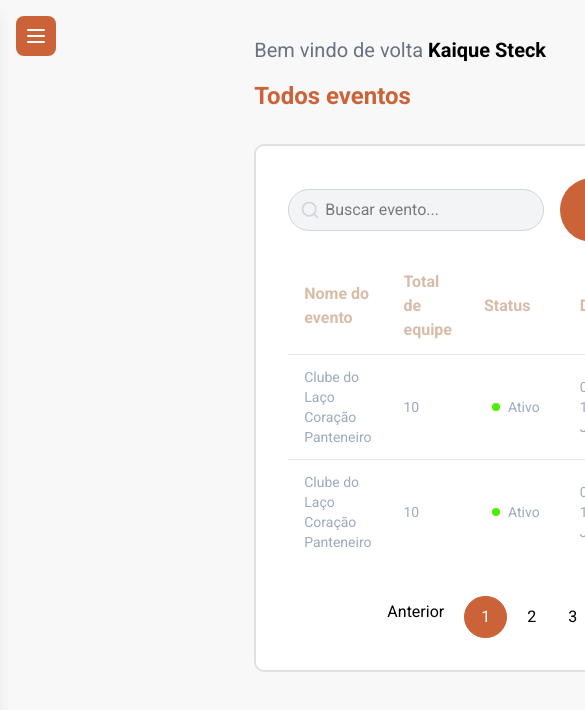
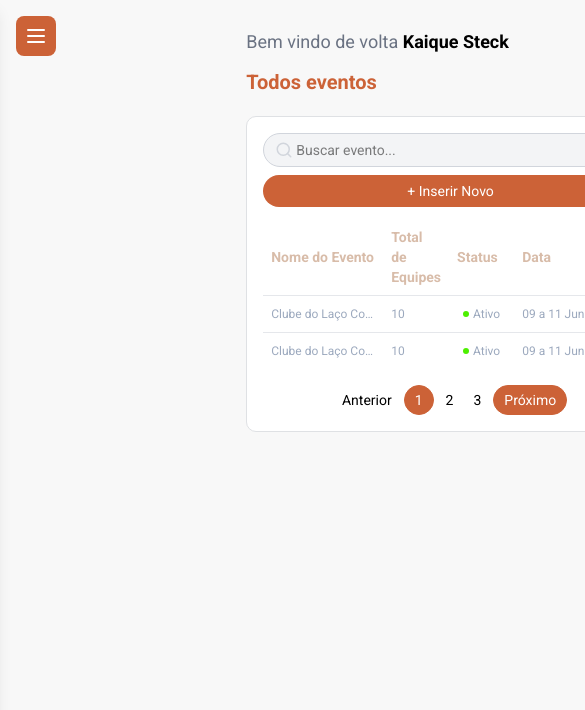
Before and after one commit to PauloAquarius0299/challenge-tropa-digital, a Next.js app: page /events in a window 390 px wide. Shown: the top 710 px of the page, 585 px wide, since content can reach past the window. Built offline with nearby package versions, Linux system fonts and the light colour scheme.

Commit message:
feat: add mobile styles in contents events

```diff
--- a/components/ContentHome.tsx
+++ b/components/ContentHome.tsx
@@ -3,83 +3,70 @@ import { EllipsisVertical, Search } from 'lucide-react'
 
 const ContentHome = () => {
   return (
-    <div className='flex flex-col p-4 gap-4'>
-      <h2 className='text-xl text-gray-500 '>
+    <div className='flex flex-col p-2 gap-3'>
+      <h2 className='text-lg text-gray-500'>
         Bem vindo de volta <span className='font-semibold text-black'>Kaique Steck</span>
       </h2>
-      <h1 className='font-bold text-2xl text-[#cc6237]'>Todos eventos</h1>
-      <div className='border-2 rounded-lg border-[#dfe1e4] bg-white p-8 mt-4'>
-        <div className="flex items-center justify-end">
-          <div className="flex items-center justify-end">
-          <div className="relative">
+      <h1 className='font-bold text-xl text-[#cc6237]'>Todos eventos</h1>
+
+      <div className='border rounded-lg border-[#dfe1e4] bg-white p-4 mt-2'>
+        {/* Search and Button - stacked on mobile */}
+        <div className="flex flex-col sm:flex-row gap-2 sm:items-center sm:justify-end">
+          <div className="relative w-full sm:w-auto">
             <span className="absolute left-3 top-1/2 -translate-y-1/2 text-gray-300 text-sm">
-              <Search size={20} />
+              <Search size={18} />
             </span>
             <input
               type="text"
               placeholder="Buscar evento..."
-              className="pl-9 pr-4 py-2 border border-gray-300 bg-gray-100 rounded-4xl w-64 focus:outline-none focus:ring-2 focus:ring-[#cc6237]"
+              className="pl-8 pr-3 py-1.5 border border-gray-300 bg-gray-100 rounded-full w-full sm:w-56 focus:outline-none focus:ring-2 focus:ring-[#cc6237] text-sm"
             />
           </div>
 
-          {/* Botão */}
-          <button className="ml-4 bg-[#cc6237] text-white px-4 py-2 cursor-pointer rounded-4xl hover:bg-[#b5562e]">
+          <button className="w-full sm:w-auto bg-[#cc6237] text-white px-3 py-1.5 cursor-pointer rounded-full hover:bg-[#b5562e] text-sm sm:ml-2">
             + Inserir Novo
           </button>
         </div>
-        </div>
-        {/* Tabela */}
-        <div className='overflow-x-auto'>
-          <table className='min-w-full  mt-4'>
-            <thead className='text-[#d8bca9] font-poppins font-medium'>
+
+        {/* Table - scrollable on mobile */}
+        <div className='overflow-x-auto mt-3'>
+          <table className='min-w-full'>
+            <thead className='text-[#d8bca9] font-medium'>
               <tr>
-                <th className='text-left py-3 px-4'>Nome do evento</th>
-                <th className='text-left py-3 px-4'>Total de equipe</th>
-                <th className='text-left py-3 px-4'>Status</th>
-                <th className='text-left py-3 px-4'>Data</th>
+                <th className='text-left py-2 px-2 text-sm'>Nome do Evento</th>
+                <th className='text-left py-2 px-2 text-sm'>Total de Equipes</th>
+                <th className='text-left py-2 px-2 text-sm'>Status</th>
+                <th className='text-left py-2 px-2 text-sm'>Data</th>
+                <th className='text-left py-2 px-2 text-sm'></th>
               </tr>
             </thead>
             <tbody>
-              <tr className='border-t border-gray-200 hover:bg-gray-50 text-[#9ca9be] text-sm'>
-                <td className='py-3 px-4 '>Clube do Laço Coração Panteneiro </td>
-                <td className='py-3 px-4'>10</td>
-                <td className="py-3 px-4">
-                  <span className="flex items-center gap-2  text-sm px-2 py-1 rounded-full w-fit">
-                    <span className="w-2 h-2 rounded-full bg-[#4def00]"></span>
-                    Ativo
-                  </span>
-                </td>
-                <td className='py-3 px-4'>09 a 11 de Junho</td>
-                <td className='py-3 px-4 text-center'>
-                  <EllipsisVertical className='inline-block text-[#cc6237] cursor-pointer' />
-                </td>
-              </tr>
-              <tr className='border-t border-gray-200 hover:bg-gray-50 text-[#9ca9be] text-sm'>
-                <td className='py-3 px-4'>Clube do Laço Coração Panteneiro </td>
-                <td className='py-3 px-4'>10</td>
-                <td className="py-3 px-4">
-                  <span className="flex items-center gap-2 text-sm px-2 py-1 rounded-full w-fit">
-                    <span className="w-2 h-2 rounded-full bg-[#4def00]"></span>
-                    Ativo
-                  </span>
-                </td>
-                 <td className='py-3 px-4'>09 a 11 de Junho</td>
-                <td className='py-3 px-4 text-center'>
-                  <EllipsisVertical className='inline-block text-[#cc6237] cursor-pointer' />
-                </td>
-              </tr>
+              {[1, 2].map((item) => (
+                <tr key={item} className='border-t border-gray-200 hover:bg-gray-50 text-[#9ca9be] text-xs'>
+                  <td className='py-2 px-2 truncate max-w-[120px]'>Clube do Laço Coração Panteneiro</td>
+                  <td className='py-2 px-2'>10</td>
+                  <td className="py-2 px-2">
+                    <span className="flex items-center gap-1 text-xs px-1.5 py-0.5 rounded-full w-fit">
+                      <span className="w-1.5 h-1.5 rounded-full bg-[#4def00]"></span>
+                      Ativo
+                    </span>
+                  </td>
+                  <td className='py-2 px-2 whitespace-nowrap'>09 a 11 Junho</td>
+                  <td className='py-2 px-2 text-center'>
+                    <EllipsisVertical size={16} className='inline-block text-[#cc6237] cursor-pointer' />
+                  </td>
+                </tr>
+              ))}
             </tbody>
           </table>
         </div>
-
-        {/* Paginação */}
-        <div className='flex justify-end mt-8'>
-          <div className='flex gap-2'>
-            <p className='px-3 py-1 text-black font-medium'>Anterior</p>
-            <button className='px-4 py-2 rounded-4xl border cursor-pointer text-white border-[#cc6237] bg-[#cc6237] hover:bg-[#b5562e]"'>1</button>
-            <button className='px-3 py-1 text-black font-medium'>2</button>
-            <button className='px-3 py-1 text-black font-medium'>3</button>
-            <button className='px-4 py-2 rounded-4xl border cursor-pointer text-white border-[#cc6237] bg-[#cc6237] hover:bg-[#b5562e]"'>Próximo</button>
+        <div className='flex justify-center sm:justify-end mt-4'>
+          <div className='flex gap-1 items-center'>
+            <button className='px-2 py-1 text-black font-medium text-sm'>Anterior</button>
+            <button className='px-2.5 py-1 rounded-full border cursor-pointer text-white border-[#cc6237] bg-[#cc6237] hover:bg-[#b5562e] text-sm'>1</button>
+            <button className='px-2 py-1 text-black font-medium text-sm'>2</button>
+            <button className='px-2 py-1 text-black font-medium text-sm'>3</button>
+            <button className='px-2.5 py-1 rounded-full border cursor-pointer text-white border-[#cc6237] bg-[#cc6237] hover:bg-[#b5562e] text-sm'>Próximo</button>
           </div>
         </div>
       </div>
```
